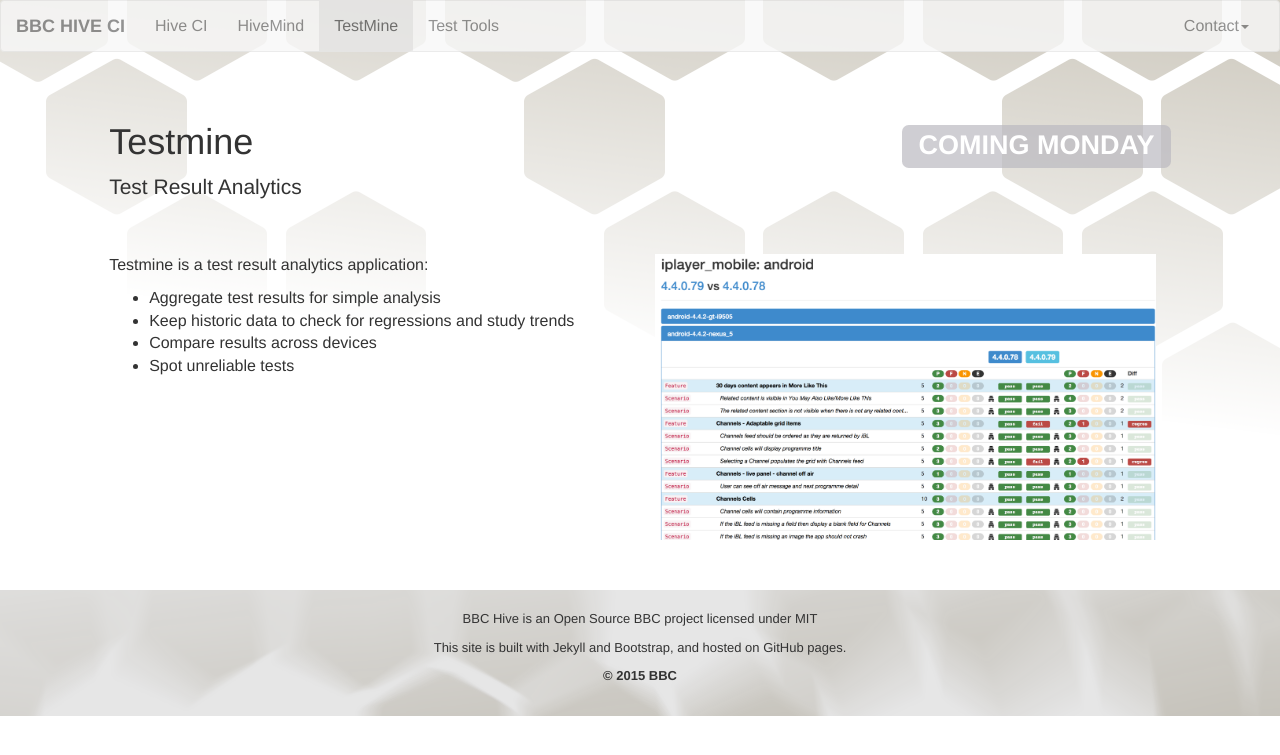
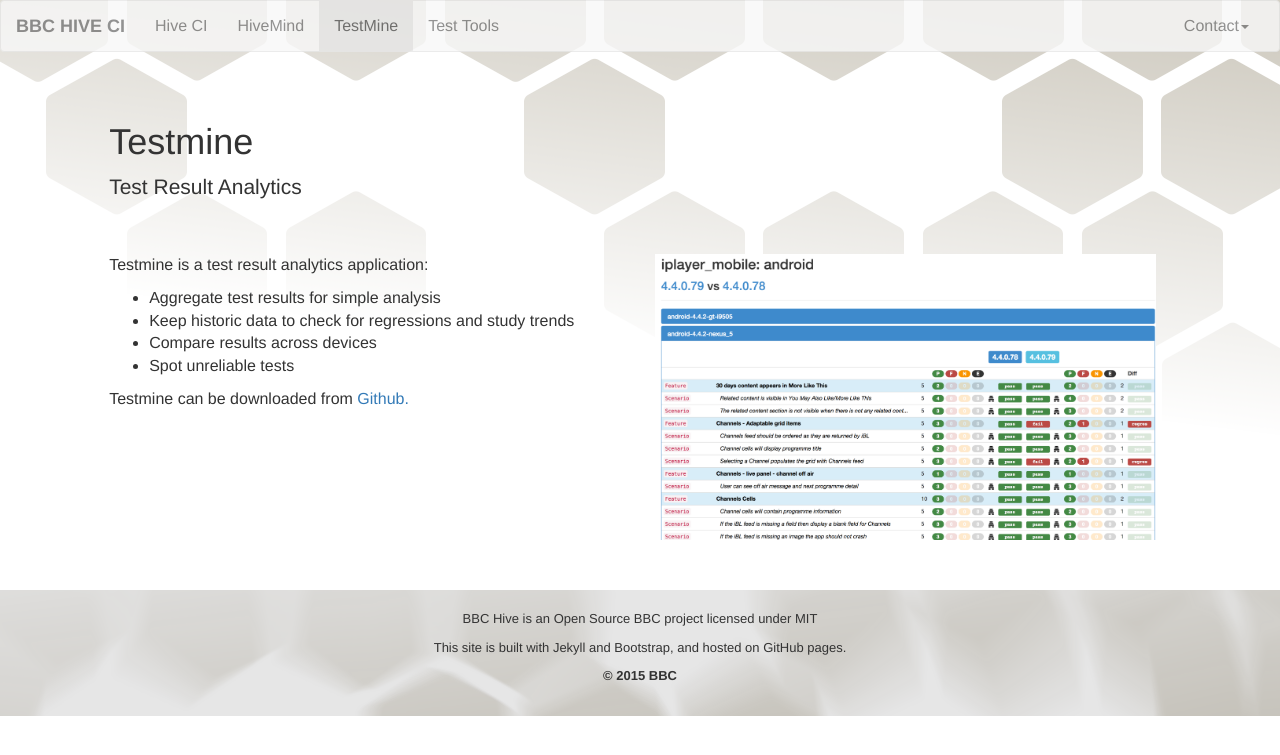
Before and after one commit to bbc/hive-ci, a Jekyll site: the page built from testmine.md, in a window 1280 px wide. Shown: the top 755 px of the page. Built offline with Jekyll 4.4.1, drawn with Linux system fonts in a browser that asks for light colours; nearby versions of some CDN libraries.

Commit message:
Remove 'COMING MONDAY'

```diff
--- a/testmine.md
+++ b/testmine.md
@@ -2,8 +2,6 @@
 layout: default
 title: Testmine
 ---
-
-<h1 class="pull-right"><span class="label label-grey">COMING MONDAY</span></h1>
 
 # Testmine
 
@@ -21,10 +19,4 @@
 * Compare results across devices
 * Spot unreliable tests
 
-
-<br />
-<br />
-<br />
-<br />
-<br />
-<br />
+Testmine can be downloaded from [Github.](https://github.com/bbc/testmine)
```
